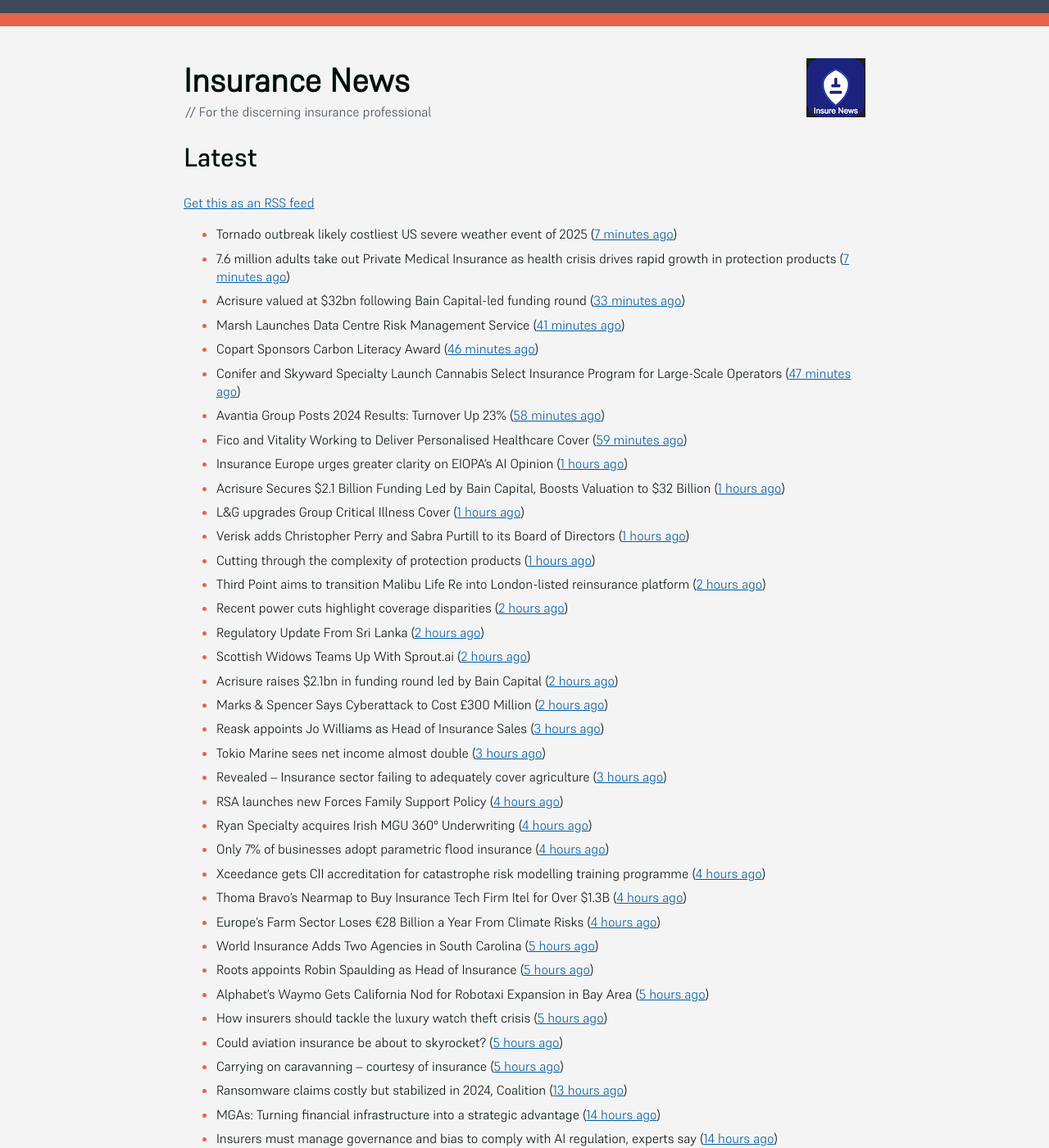
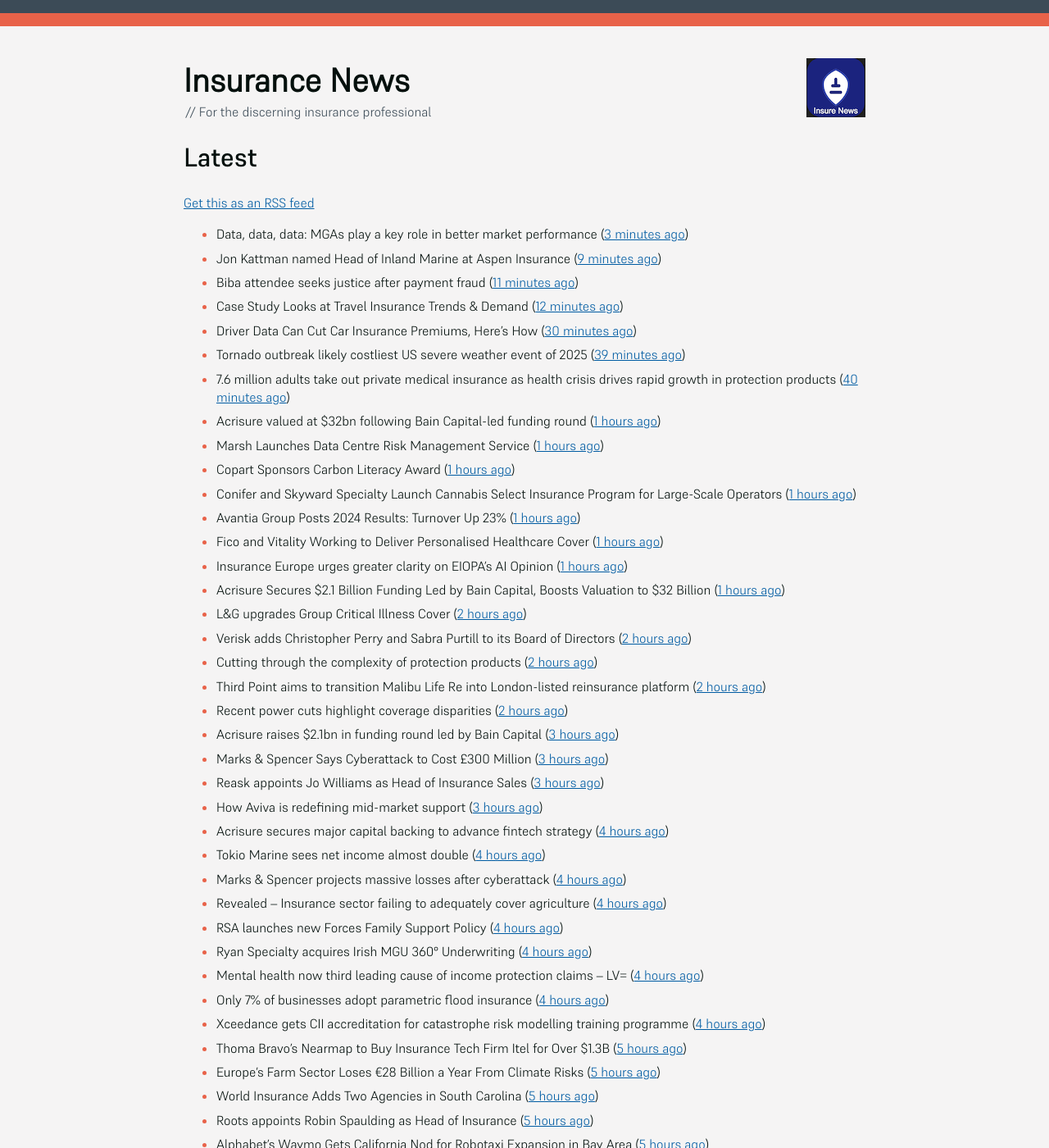
Before and after one commit to mat-0/feeds.thechels.uk, a Jekyll site: the page built from index.md, in a window 1280 px wide and 1400 px high. Shown: the whole window at 82% size. Built offline with Jekyll 4.4.1, drawn with Linux system fonts in a browser that asks for light colours; some of the changed text lies outside the part shown.

Commit message:
New Feed

```diff
--- a/index.md
+++ b/index.md
@@ -8,67 +8,73 @@ description: Latest Updates
 [Get this as an RSS feed](/feed.rss)
 
 <!-- news_marker starts -->
-- Tornado outbreak likely costliest US severe weather event of 2025 ([7 minutes ago](https://www.reinsurancene.ws/tornado-outbreak-likely-costliest-us-severe-weather-event-of-2025/))
-- 7.6 million adults take out Private Medical Insurance as health crisis drives rapid growth in protection products ([7 minutes ago](https://ifamagazine.com/7-6-million-adults-take-out-private-medical-insurance-as-health-crisis-drives-rapid-growth-in-protection-products/))
-- Acrisure valued at $32bn following Bain Capital-led funding round ([33 minutes ago](https://www.postonline.co.uk/broker/7957799/acrisure-valued-at-32bn-following-bain-capital-led-funding-round))
-- Marsh Launches Data Centre Risk Management Service ([41 minutes ago](https://insurance-edge.net/2025/05/21/marsh-launches-data-centre-risk-management-service/))
-- Copart Sponsors Carbon Literacy Award ([46 minutes ago](https://insurance-edge.net/2025/05/21/copart-sponsors-carbon-literacy-award/))
-- Conifer and Skyward Specialty Launch Cannabis Select Insurance Program for Large-Scale Operators ([47 minutes ago](https://www.insurtechinsights.com/conifer-and-skyward-specialty-launch-cannabis-select-insurance-program-for-large-scale-operators/))
-- Avantia Group Posts 2024 Results: Turnover Up 23% ([58 minutes ago](https://insurance-edge.net/2025/05/21/avantia-group-posts-2024-results-turnover-up-23/))
-- Fico and Vitality Working to Deliver Personalised Healthcare Cover ([59 minutes ago](https://insurance-edge.net/2025/05/21/fico-and-vitality-working-to-deliver-personalised-healthcare/))
+- Data, data, data: MGAs play a key role in better market performance ([3 minutes ago](https://www.insurancebusinessmag.com/uk/news/columns/data-data-data-mgas-play-a-key-role-in-better-market-performance-536399.aspx))
+- Jon Kattman named Head of Inland Marine at Aspen Insurance ([9 minutes ago](https://www.reinsurancene.ws/jon-kattman-named-head-of-inland-marine-at-aspen-insurance/))
+- Biba attendee seeks justice after payment fraud ([11 minutes ago](https://www.postonline.co.uk/news/7957800/biba-attendee-seeks-justice-after-payment-fraud))
+- Case Study Looks at Travel Insurance Trends & Demand ([12 minutes ago](https://insurance-edge.net/2025/05/21/case-study-looks-at-travel-insurance-trends-demand/))
+- Driver Data Can Cut Car Insurance Premiums, Here’s How ([30 minutes ago](https://insurance-edge.net/2025/05/21/driver-data-can-cut-car-insurance-premiums-heres-how/))
+- Tornado outbreak likely costliest US severe weather event of 2025 ([39 minutes ago](https://www.reinsurancene.ws/tornado-outbreak-likely-costliest-us-severe-weather-event-of-2025/))
+- 7.6 million adults take out private medical insurance as health crisis drives rapid growth in protection products ([40 minutes ago](https://ifamagazine.com/7-6-million-adults-take-out-private-medical-insurance-as-health-crisis-drives-rapid-growth-in-protection-products/))
+- Acrisure valued at $32bn following Bain Capital-led funding round ([1 hours ago](https://www.postonline.co.uk/broker/7957799/acrisure-valued-at-32bn-following-bain-capital-led-funding-round))
+- Marsh Launches Data Centre Risk Management Service ([1 hours ago](https://insurance-edge.net/2025/05/21/marsh-launches-data-centre-risk-management-service/))
+- Copart Sponsors Carbon Literacy Award ([1 hours ago](https://insurance-edge.net/2025/05/21/copart-sponsors-carbon-literacy-award/))
+- Conifer and Skyward Specialty Launch Cannabis Select Insurance Program for Large-Scale Operators ([1 hours ago](https://www.insurtechinsights.com/conifer-and-skyward-specialty-launch-cannabis-select-insurance-program-for-large-scale-operators/))
+- Avantia Group Posts 2024 Results: Turnover Up 23% ([1 hours ago](https://insurance-edge.net/2025/05/21/avantia-group-posts-2024-results-turnover-up-23/))
+- Fico and Vitality Working to Deliver Personalised Healthcare Cover ([1 hours ago](https://insurance-edge.net/2025/05/21/fico-and-vitality-working-to-deliver-personalised-healthcare/))
 - Insurance Europe urges greater clarity on EIOPA’s AI Opinion ([1 hours ago](https://www.reinsurancene.ws/insurance-europe-urges-greater-clarity-on-eiopas-ai-opinion/))
 - Acrisure Secures $2.1 Billion Funding Led by Bain Capital, Boosts Valuation to $32 Billion ([1 hours ago](https://www.insurtechinsights.com/acrisure-secures-2-1-billion-funding-led-by-bain-capital-boosts-valuation-to-32-billion/))
-- L&G upgrades Group Critical Illness Cover ([1 hours ago](https://ifamagazine.com/lg-upgrades-group-critical-illness-cover/))
-- Verisk adds Christopher Perry and Sabra Purtill to its Board of Directors ([1 hours ago](https://www.reinsurancene.ws/verisk-adds-christopher-perry-and-sabra-purtill-to-its-board-of-directors/))
-- Cutting through the complexity of protection products ([1 hours ago](https://ifamagazine.com/cutting-through-the-complexity-of-protection-products/))
+- L&G upgrades Group Critical Illness Cover ([2 hours ago](https://ifamagazine.com/lg-upgrades-group-critical-illness-cover/))
+- Verisk adds Christopher Perry and Sabra Purtill to its Board of Directors ([2 hours ago](https://www.reinsurancene.ws/verisk-adds-christopher-perry-and-sabra-purtill-to-its-board-of-directors/))
+- Cutting through the complexity of protection products ([2 hours ago](https://ifamagazine.com/cutting-through-the-complexity-of-protection-products/))
 - Third Point aims to transition Malibu Life Re into London-listed reinsurance platform ([2 hours ago](https://www.reinsurancene.ws/third-point-aims-to-transition-malibu-life-re-into-london-listed-reinsurance-platform/))
 - Recent power cuts highlight coverage disparities ([2 hours ago](https://www.postonline.co.uk/commercial/7957791/recent-power-cuts-highlight-coverage-disparities))
-- Regulatory Update From Sri Lanka ([2 hours ago](https://insurance-edge.net/2025/05/21/regulatory-update-from-sri-lanka/))
-- Scottish Widows Teams Up With Sprout.ai ([2 hours ago](https://insurance-edge.net/2025/05/21/scottish-widows-teams-up-with-sprout-ai/))
-- Acrisure raises $2.1bn in funding round led by Bain Capital ([2 hours ago](https://www.reinsurancene.ws/acrisure-raises-2-1bn-in-funding-round-led-by-bain-capital/))
-- Marks & Spencer Says Cyberattack to Cost £300 Million ([2 hours ago](https://www.insurancejournal.com/news/international/2025/05/21/824570.htm))
+- Acrisure raises $2.1bn in funding round led by Bain Capital ([3 hours ago](https://www.reinsurancene.ws/acrisure-raises-2-1bn-in-funding-round-led-by-bain-capital/))
+- Marks & Spencer Says Cyberattack to Cost £300 Million ([3 hours ago](https://www.insurancejournal.com/news/international/2025/05/21/824570.htm))
 - Reask appoints Jo Williams as Head of Insurance Sales ([3 hours ago](https://www.reinsurancene.ws/reask-appoints-jo-williams-as-head-of-insurance-sales/))
-- Tokio Marine sees net income almost double ([3 hours ago](https://www.insurancebusinessmag.com/uk/news/breaking-news/tokio-marine-sees-net-income-almost-double-536377.aspx))
-- Revealed – Insurance sector failing to adequately cover agriculture ([3 hours ago](https://www.insurancebusinessmag.com/uk/news/breaking-news/revealed--insurance-sector-failing-to-adequately-cover-agriculture-536376.aspx))
+- How Aviva is redefining mid-market support ([3 hours ago](https://www.insurancebusinessmag.com/uk/news/breaking-news/how-aviva-is-redefining-midmarket-support-535375.aspx))
+- Acrisure secures major capital backing to advance fintech strategy ([4 hours ago](https://www.insurancebusinessmag.com/uk/news/breaking-news/acrisure-secures-major-capital-backing-to-advance-fintech-strategy-536392.aspx))
+- Tokio Marine sees net income almost double ([4 hours ago](https://www.insurancebusinessmag.com/uk/news/breaking-news/tokio-marine-sees-net-income-almost-double-536377.aspx))
+- Marks & Spencer projects massive losses after cyberattack ([4 hours ago](https://www.insurancebusinessmag.com/uk/news/cyber/marks-and-spencer-projects-massive-losses-after-cyberattack-536391.aspx))
+- Revealed – Insurance sector failing to adequately cover agriculture ([4 hours ago](https://www.insurancebusinessmag.com/uk/news/breaking-news/revealed--insurance-sector-failing-to-adequately-cover-agriculture-536376.aspx))
 - RSA launches new Forces Family Support Policy ([4 hours ago](https://www.insurancebusinessmag.com/uk/news/breaking-news/rsa-launches-new-forces-family-support-policy-536375.aspx))
 - Ryan Specialty acquires Irish MGU 360° Underwriting ([4 hours ago](https://www.reinsurancene.ws/ryan-specialty-acquires-irish-mgu-360-underwriting/))
+- Mental health now third leading cause of income protection claims – LV= ([4 hours ago](https://www.insurancebusinessmag.com/uk/news/life-insurance/mental-health-now-third-leading-cause-of-income-protection-claims--lv-536390.aspx))
 - Only 7% of businesses adopt parametric flood insurance ([4 hours ago](https://www.postonline.co.uk/news/7957796/only-7-of-businesses-adopt-parametric-flood-insurance))
 - Xceedance gets CII accreditation for catastrophe risk modelling training programme ([4 hours ago](https://www.insurancebusinessmag.com/uk/news/catastrophe/xceedance-gets-cii-accreditation-for-catastrophe-risk-modelling-training-programme-536374.aspx))
-- Thoma Bravo’s Nearmap to Buy Insurance Tech Firm Itel for Over $1.3B ([4 hours ago](https://www.insurancejournal.com/news/national/2025/05/21/824558.htm))
-- Europe’s Farm Sector Loses €28 Billion a Year From Climate Risks ([4 hours ago](https://www.insurancejournal.com/news/international/2025/05/21/824536.htm))
+- Thoma Bravo’s Nearmap to Buy Insurance Tech Firm Itel for Over $1.3B ([5 hours ago](https://www.insurancejournal.com/news/national/2025/05/21/824558.htm))
+- Europe’s Farm Sector Loses €28 Billion a Year From Climate Risks ([5 hours ago](https://www.insurancejournal.com/news/international/2025/05/21/824536.htm))
 - World Insurance Adds Two Agencies in South Carolina ([5 hours ago](https://www.insurancejournal.com/news/southeast/2025/05/21/824482.htm))
 - Roots appoints Robin Spaulding as Head of Insurance ([5 hours ago](https://www.reinsurancene.ws/roots-appoints-robin-spaulding-as-head-of-insurance/))
 - Alphabet’s Waymo Gets California Nod for Robotaxi Expansion in Bay Area ([5 hours ago](https://www.insurancejournal.com/news/west/2025/05/21/824562.htm))
+- Carrying on caravanning – courtesy of insurance ([5 hours ago](https://www.postonline.co.uk/personal/7957724/carrying-on-caravanning-%E2%80%93-courtesy-of-insurance))
 - How insurers should tackle the luxury watch theft crisis ([5 hours ago](https://www.postonline.co.uk/claims/7957407/how-insurers-should-tackle-the-luxury-watch-theft-crisis))
 - Could aviation insurance be about to skyrocket? ([5 hours ago](https://www.postonline.co.uk/commercial/7957567/could-aviation-insurance-be-about-to-skyrocket))
-- Carrying on caravanning – courtesy of insurance ([5 hours ago](https://www.postonline.co.uk/personal/7957724/carrying-on-caravanning-%E2%80%93-courtesy-of-insurance))
-- Ransomware claims costly but stabilized in 2024, Coalition ([13 hours ago](https://www.dig-in.com/news/ransomware-claims-costly-but-stabilized-in-2024-coalition))
+- Ransomware claims costly but stabilized in 2024, Coalition ([14 hours ago](https://www.dig-in.com/news/ransomware-claims-costly-but-stabilized-in-2024-coalition))
 - MGAs: Turning financial infrastructure into a strategic advantage ([14 hours ago](https://www.dig-in.com/opinion/turning-financial-infrastructure-into-a-strategic-advantage))
 - Insurers must manage governance and bias to comply with AI regulation, experts say ([14 hours ago](https://www.dig-in.com/news/ai-governance-and-bias-become-compliance-issues-for-insurers))
 - Exporters rethink routes after tariff shock – Allianz Trade ([14 hours ago](https://www.insurancebusinessmag.com/uk/news/sme/exporters-rethink-routes-after-tariff-shock--allianz-trade-536347.aspx))
-- Marsh secures navy insurance role ([14 hours ago](https://www.insurancebusinessmag.com/uk/news/marine/marsh-secures-navy-insurance-role-536336.aspx))
+- Marsh secures navy insurance role ([15 hours ago](https://www.insurancebusinessmag.com/uk/news/marine/marsh-secures-navy-insurance-role-536336.aspx))
 - Senate Will Try to Block California Vehicle Standards to Phase Out Gas-Powered Cars ([16 hours ago](https://www.insurancejournal.com/news/west/2025/05/20/824554.htm))
-- Central US Severe Weather Outbreak Caused Billions in Damages, AccuWeather Says ([17 hours ago](https://www.insurancejournal.com/news/midwest/2025/05/20/824523.htm))
-- Ryan Specialty Acquires Irish MGU 360° Underwriting ([17 hours ago](https://www.insurancejournal.com/news/international/2025/05/20/824530.htm))
-- No NOAA Large-Disaster Data to Hurt Insurers’ Grasp of Secondary Perils, Says AM Best ([17 hours ago](https://www.insurancejournal.com/news/national/2025/05/20/824515.htm))
+- Central US Severe Weather Outbreak Caused Billions in Damages, AccuWeather Says ([18 hours ago](https://www.insurancejournal.com/news/midwest/2025/05/20/824523.htm))
+- Ryan Specialty Acquires Irish MGU 360° Underwriting ([18 hours ago](https://www.insurancejournal.com/news/international/2025/05/20/824530.htm))
+- No NOAA Large-Disaster Data to Hurt Insurers’ Grasp of Secondary Perils, Says AM Best ([18 hours ago](https://www.insurancejournal.com/news/national/2025/05/20/824515.htm))
 - Iowa-Based Ice Cream Manufacturer Issues Recall Over Plastic Concerns ([18 hours ago](https://www.insurancejournal.com/news/midwest/2025/05/20/824520.htm))
 - Europe’s big four reinsurers still on track to meet ‘ambitious’ 2025 targets, says Fitch ([18 hours ago](https://www.reinsurancene.ws/europes-big-four-reinsurers-still-on-track-to-meet-ambitious-2025-targets-says-fitch/))
-- Hannover Re promotes Hermenier to Managing Director, Klass to retire ([18 hours ago](https://www.reinsurancene.ws/hannover-re-promotes-hermenier-to-managing-director-klass-to-retire/))
 - Stablecoin Bill Advances in US Senate in Big Win for Crypto ([19 hours ago](https://www.insurancejournal.com/news/national/2025/05/20/824512.htm))
-- Cytora and Aisix Solutions Partner to Bolster Insurers’ Wildfire Risk Management ([19 hours ago](https://www.insurtechinsights.com/cytora-and-aisix-solutions-partner-to-bolster-insurers-wildfire-risk-management/))
+- Cytora and Aisix Solutions Partner to Bolster Insurers’ Wildfire Risk Management ([20 hours ago](https://www.insurtechinsights.com/cytora-and-aisix-solutions-partner-to-bolster-insurers-wildfire-risk-management/))
 - Massachusetts Denies 7.1% Workers’ Comp Rate Hike After 2024 ‘Excessive’ Cut ([20 hours ago](https://www.insurancejournal.com/news/east/2025/05/20/824489.htm))
 - Nearmap to Acquire Itel in $1.3 Billion Deal, Creating $8 Billion Property Intelligence Powerhouse ([20 hours ago](https://www.insurtechinsights.com/nearmap-to-acquire-itel-in-1-3-billion-deal-creating-8-billion-property-intelligence-powerhouse/))
 - Sophos and Capsule Insurance Join Forces to Offer Integrated Cybersecurity and Insurance for UK Businesses ([21 hours ago](https://www.insurtechinsights.com/sophos-and-capsule-insurance-join-forces-to-offer-integrated-cybersecurity-and-insurance-for-uk-businesses/))
 - Bayer Seeks Roundup Settlement, Explores Monsanto Bankruptcy: Reports ([21 hours ago](https://www.insurancejournal.com/news/national/2025/05/20/824477.htm))
-- New England’s Shield Health Settles Data Breach Cases for $15.3 Million ([21 hours ago](https://www.insurancejournal.com/news/east/2025/05/20/824475.htm))
-- Japan’s Big Non-Life Insurers Plan to Sell Cross Shareholdings ([22 hours ago](https://www.insurancejournal.com/news/international/2025/05/20/824468.htm))
-- Demand for support for Parkinsons and other long-term conditions is up 30%, finds RedArc ([23 hours ago](https://ifamagazine.com/demand-for-support-for-parkinsons-and-other-long-term-conditions-is-up-30-finds-redarc/))
-- Ageas to keep Esure and Saga brands ([23 hours ago](https://www.postonline.co.uk/news/7957788/ageas-to-keep-esure-and-saga-brands))
-- Brokers, be ready: How vehicle tech is reshaping motor risk ([23 hours ago](https://www.insurancebusinessmag.com/uk/news/auto-motor/brokers-be-ready-how-vehicle-tech-is-reshaping-motor-risk-536269.aspx))
-- Insuring hospitality venues: why a hands-on approach is non-negotiable ([23 hours ago](https://www.insurancebusinessmag.com/uk/news/hospitality/insuring-hospitality-venues-why-a-handson-approach-is-nonnegotiable-536268.aspx))
-- Motor premiums decline again while home insurance shows signs of stabilising – Pearson Ham ([23 hours ago](https://www.insurancebusinessmag.com/uk/news/auto-motor/motor-premiums-decline-again-while-home-insurance-shows-signs-of-stabilising--pearson-ham-536267.aspx))
-- Ryan Specialty acquires 360° Underwriting to expand in Irish construction market ([23 hours ago](https://www.insurancebusinessmag.com/uk/news/breaking-news/ryan-specialty-acquires-360-underwriting-to-expand-in-irish-construction-market-536266.aspx))
-- MS Amlin sees profits fall ([23 hours ago](https://www.insurancebusinessmag.com/uk/news/breaking-news/ms-amlin-sees-profits-fall-536259.aspx))
+- New England’s Shield Health Settles Data Breach Cases for $15.3 Million ([22 hours ago](https://www.insurancejournal.com/news/east/2025/05/20/824475.htm))
+- Japan’s Big Non-Life Insurers Plan to Sell Cross Shareholdings ([23 hours ago](https://www.insurancejournal.com/news/international/2025/05/20/824468.htm))
+- Demand for support for Parkinsons and other long-term conditions is up 30%, finds RedArc ([1 days ago](https://ifamagazine.com/demand-for-support-for-parkinsons-and-other-long-term-conditions-is-up-30-finds-redarc/))
+- Ageas to keep Esure and Saga brands ([1 days ago](https://www.postonline.co.uk/news/7957788/ageas-to-keep-esure-and-saga-brands))
+- Brokers, be ready: How vehicle tech is reshaping motor risk ([1 days ago](https://www.insurancebusinessmag.com/uk/news/auto-motor/brokers-be-ready-how-vehicle-tech-is-reshaping-motor-risk-536269.aspx))
+- Insuring hospitality venues: why a hands-on approach is non-negotiable ([1 days ago](https://www.insurancebusinessmag.com/uk/news/hospitality/insuring-hospitality-venues-why-a-handson-approach-is-nonnegotiable-536268.aspx))
+- Motor premiums decline again while home insurance shows signs of stabilising – Pearson Ham ([1 days ago](https://www.insurancebusinessmag.com/uk/news/auto-motor/motor-premiums-decline-again-while-home-insurance-shows-signs-of-stabilising--pearson-ham-536267.aspx))
+- Ryan Specialty acquires 360° Underwriting to expand in Irish construction market ([1 days ago](https://www.insurancebusinessmag.com/uk/news/breaking-news/ryan-specialty-acquires-360-underwriting-to-expand-in-irish-construction-market-536266.aspx))
+- MS Amlin sees profits fall ([1 days ago](https://www.insurancebusinessmag.com/uk/news/breaking-news/ms-amlin-sees-profits-fall-536259.aspx))
 - Aviva targets midmarket with updated multinational proposition ([1 days ago](https://www.postonline.co.uk/broker/7957787/aviva-targets-midmarket-with-updated-multinational-proposition))
 - USAA Names Brian Goldman as New Chief Risk Officer ([1 days ago](https://www.insurtechinsights.com/usaa-names-brian-goldman-as-new-chief-risk-officer/))
 - FCA defends decision to ditch insurance CPD ([1 days ago](https://www.postonline.co.uk/news/7957780/fca-defends-decision-to-ditch-insurance-cpd))
@@ -107,12 +112,8 @@ description: Latest Updates
 - How does AI figure into insurers' growth plans? ([2 days ago](https://www.dig-in.com/list/how-does-ai-figure-into-insurers-growth-plans))
 - Sedgwick’s Blunt says lack of future insurance CEOs is ‘our fault’ ([2 days ago](https://www.postonline.co.uk/news/7957772/sedgwicks-blunt-says-lack-of-future-insurance-ceos-is-our-fault))
 - Insurance figures richer than The King revealed ([2 days ago](https://www.postonline.co.uk/news/7957777/insurance-figures-richer-than-the-king-revealed))
-- TBIG's Deva Risk acquires David Vaughan & Co ([2 days ago](https://www.insurancebusinessmag.com/uk/news/breaking-news/tbigs-deva-risk-acquires-david-vaughan-and-co-536120.aspx))
-- Rising gold prices – experts urge homeowners to check insurance ([2 days ago](https://www.insurancebusinessmag.com/uk/news/property-insurance/rising-gold-prices--experts-urge-homeowners-to-check-insurance-536119.aspx))
-- Motor insurance premiums rise again amid personal injury guidelines ([2 days ago](https://www.insurancebusinessmag.com/uk/news/auto-motor/motor-insurance-premiums-rise-again-amid-personal-injury-guidelines-536118.aspx))
-- West of England P&I Club sees combined ratio sink ([2 days ago](https://www.insurancebusinessmag.com/uk/news/marine/west-of-england-pandi-club-sees-combined-ratio-sink-536117.aspx))
+- Claims service improves but regional delivery varies ([2 days ago](https://www.postonline.co.uk/claims/7957673/claims-service-improves-but-regional-delivery-varies))
 - Diary of an Insurer: Gallagher’s Ayshea King ([2 days ago](https://www.postonline.co.uk/broker/7957466/diary-of-an-insurer-gallaghers-ayshea-king))
-- Claims service improves but regional delivery varies ([2 days ago](https://www.postonline.co.uk/claims/7957673/claims-service-improves-but-regional-delivery-varies))
 - How IoT complements Plymouth Rock's coverage strategy ([2 days ago](https://www.dig-in.com/news/plymouth-rock-uses-iot-technology-to-manage-risks))
 - Independent agents need data support to use agentic AI ([2 days ago](https://www.dig-in.com/news/independent-agents-need-data-support-to-use-agentic-ai))
 - Relm Explains How Insurance is the Backbone For Pushing the Boundaries of Innovation ([3 days ago](https://thefintechtimes.com/relm-explains-how-insurance-is-the-backbone-for-pushing-the-boundaries-of-innovation/))
@@ -123,13 +124,12 @@ description: Latest Updates
 - Ardonagh’s rebrand; Google Cloud’s expansion; Insure Your Paws’ product ([4 days ago](https://www.postonline.co.uk/news/7957764/ardonaghs-rebrand-google-clouds-expansion-insure-your-paws-product))
 - Yutree MD optimistic for the future of independent brokers ([5 days ago](https://www.postonline.co.uk/news/7957767/yutree-md-optimistic-for-the-future-of-independent-brokers))
 - FCA hopes firms will gain confidence with fewer rules ([5 days ago](https://www.postonline.co.uk/news/7957766/fca-hopes-firms-will-gain-confidence-with-fewer-rules))
-- What Tiernan will find in the Lloyd’s CEO in-tray ([5 days ago](https://www.postonline.co.uk/lloydslondon/7957720/what-tiernan-will-find-in-the-lloyds-ceo-in-tray))
 - How insurers can use systemic risk knowledge internally ([5 days ago](https://www.dig-in.com/opinion/how-insurers-can-use-systemic-risk-knowledge-internally))
 - Rosemount Financial Solutions (IFA) announces 4C Platform partnership to support private medical insurance advice ([6 days ago](https://ifamagazine.com/rosemount-financial-solutions-ifa-announces-4c-platform-partnership-to-support-private-medical-insurance-advice/))
-- Seventy-two per cent of new absentees under group income protection policies returned to work during 2024 ([7 days ago](https://ifamagazine.com/seventy-two-per-cent-of-new-absentees-under-group-income-protection-policies-returned-to-work-during-2024/))
+- Seventy-two per cent of new absentees under group income protection policies returned to work during 2024 ([8 days ago](https://ifamagazine.com/seventy-two-per-cent-of-new-absentees-under-group-income-protection-policies-returned-to-work-during-2024/))
 - OneFamily celebrates fifty years of inspiring better futures ([8 days ago](https://ifamagazine.com/onefamily-celebrates-fifty-years-of-inspiring-better-futures/))
-- Vitality research reveals gaps in employee awareness of sick leave policies and the role insurers play ([8 days ago](https://ifamagazine.com/vitality-research-reveals-gaps-in-employee-awareness-of-sick-leave-policies-and-the-role-insurers-play/))
-- 9 in 10 life cover applications with mental health disclosures instantly accepted on the underwriter protection platform in 2024 ([8 days ago](https://ifamagazine.com/9-in-10-life-cover-applications-with-mental-health-disclosures-instantly-accepted-on-the-underwriter-protection-platform-in-2024/))
+- Vitality research reveals gaps in employee awareness of sick leave policies and the role insurers play ([9 days ago](https://ifamagazine.com/vitality-research-reveals-gaps-in-employee-awareness-of-sick-leave-policies-and-the-role-insurers-play/))
+- 9 in 10 life cover applications with mental health disclosures instantly accepted on the underwriter protection platform in 2024 ([9 days ago](https://ifamagazine.com/9-in-10-life-cover-applications-with-mental-health-disclosures-instantly-accepted-on-the-underwriter-protection-platform-in-2024/))
 - IHC Set to Launch AI-Driven Reinsurance Platform in the Gulf Region ([10 days ago](https://thefintechtimes.com/ihc-set-to-launch-ai-driven-reinsurance-platform/))
 
 <!-- news_marker ends -->
```
Also changed, not shown: other parts of index.md (+0 -1 lines).
